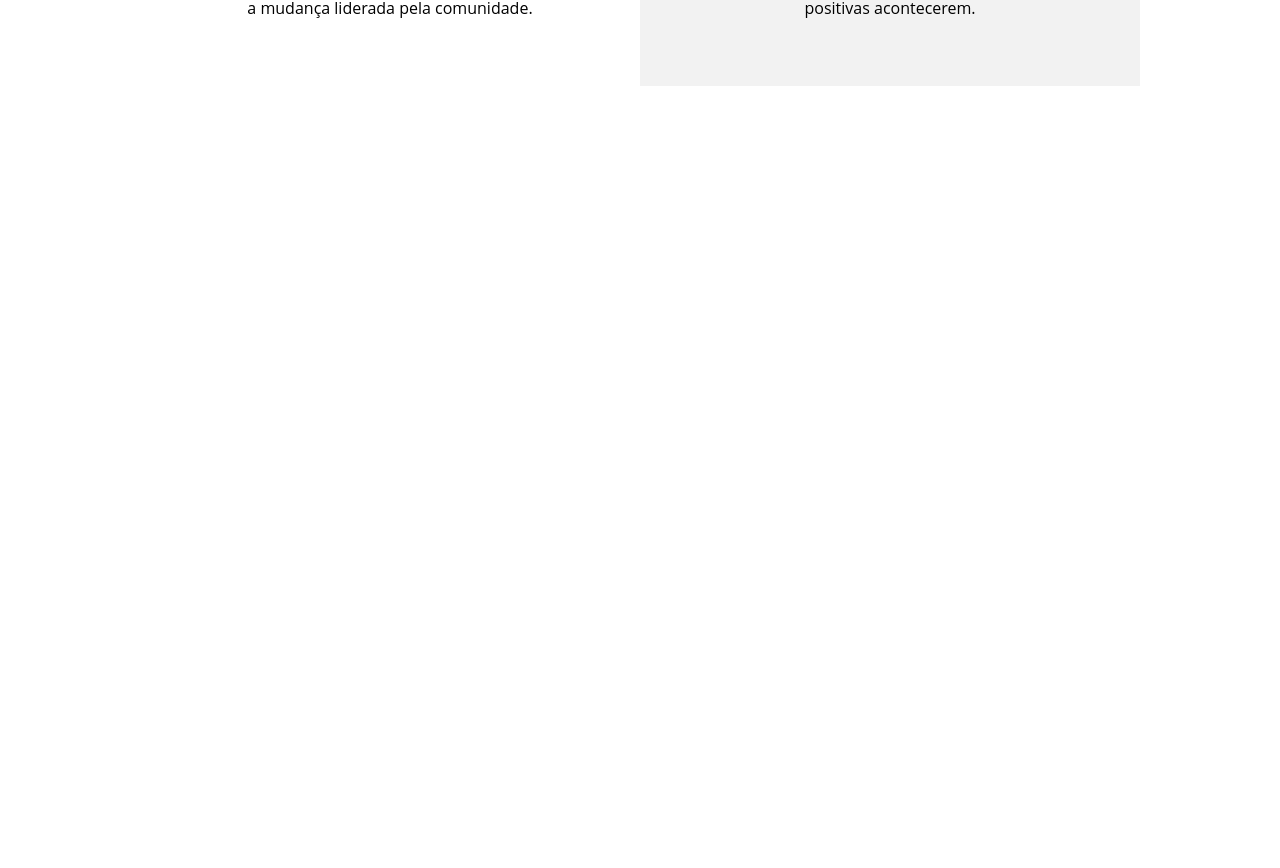
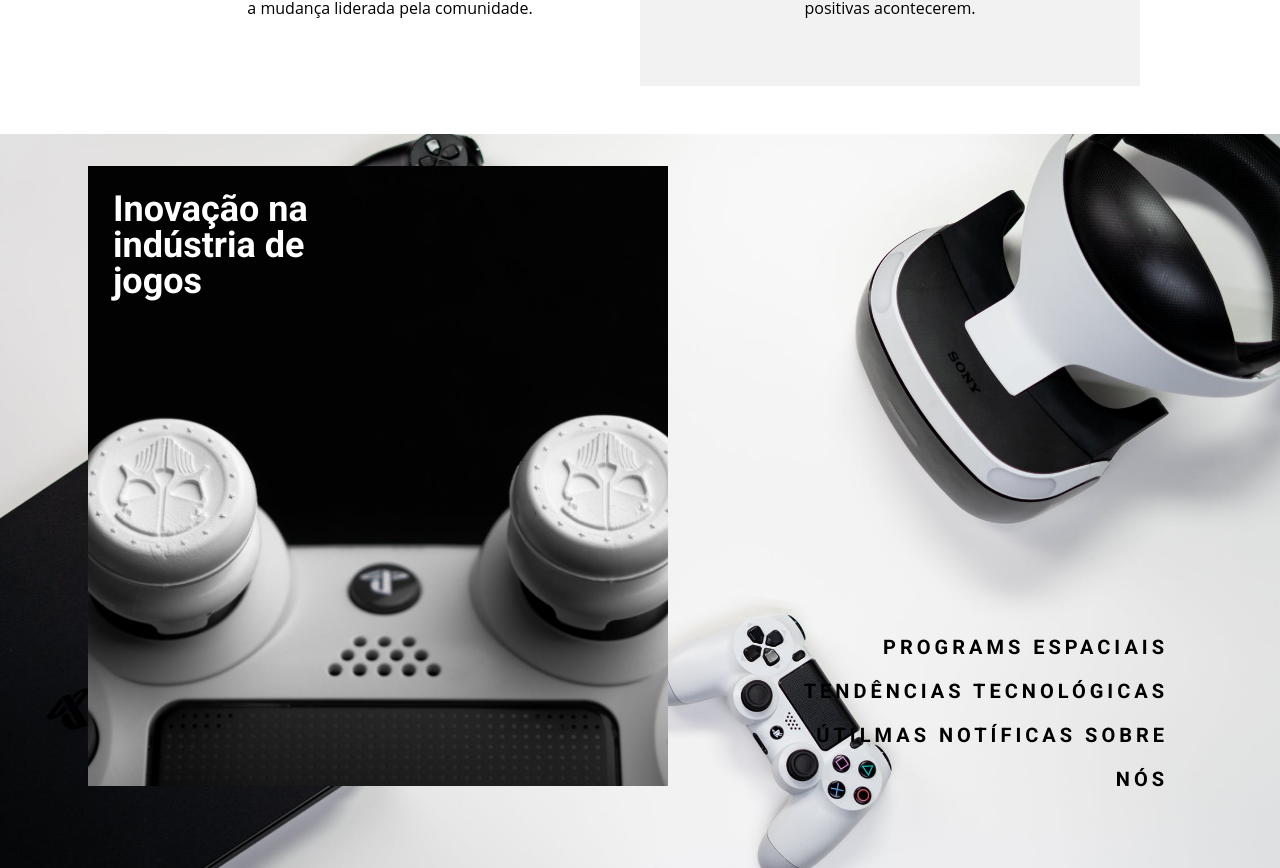
Before and after one commit to riamxpp/Playstation-Page, a React (Create React App) app: page / in a window 1280 px wide. Shown: the part 1096-1964 px from the top of the page. Before the commit the page ends 1230 px from the top, so only its background shows below. Built offline with nearby package versions, Linux system fonts and the light colour scheme.

Commit message:
Criando e estilizando componente Inovacao

```diff
--- a/src/App.tsx
+++ b/src/App.tsx
@@ -2,6 +2,7 @@ import React from "react";
 import "./App.css";
 import Haeder from "./Components/Header/Header";
 import Historia from "./Components/Historia/Historia";
+import Inovacao from "./Components/Inovacao/Inovacao";
 import Inscreva from "./Components/Inscreva/Inscreva";
 
 function App() {
@@ -10,6 +11,7 @@ function App() {
       <Haeder />
       <Inscreva />
       <Historia />
+      <Inovacao />
     </>
   );
 }
--- /dev/null
+++ b/src/Components/Inovacao/Inovacao.tsx
@@ -0,0 +1,33 @@
+import React from "react";
+import {
+  InovacaoComponent,
+  InovacaoContainer,
+  InovacaoControleContainer,
+  InovacaoProgramasContainer,
+  InovacaoTexto,
+  TituloInovacaoControler,
+} from "./InovacaoStyles";
+import Background from "../../assents/Background.jpeg";
+import Controle from "../../assents/controle-ps5.jpeg";
+
+const Inovacao = () => {
+  return (
+    <InovacaoComponent backgroundImg={Background}>
+      <InovacaoContainer>
+        <InovacaoControleContainer backgroundImg={Controle}>
+          <TituloInovacaoControler>
+            Inovação na indústria de jogos
+          </TituloInovacaoControler>
+        </InovacaoControleContainer>
+        <InovacaoProgramasContainer>
+          <InovacaoTexto>
+            Programs espaciais tendências tecnológicas útilmas notíficas sobre
+            nós
+          </InovacaoTexto>
+        </InovacaoProgramasContainer>
+      </InovacaoContainer>
+    </InovacaoComponent>
+  );
+};
+
+export default Inovacao;
--- /dev/null
+++ b/src/Components/Inovacao/InovacaoInterface.ts
@@ -0,0 +1,7 @@
+export interface InovacaoComponentInterface {
+  backgroundImg: string;
+}
+
+export interface InovacaoControleContainerInterface {
+  backgroundImg: string;
+}
--- /dev/null
+++ b/src/Components/Inovacao/InovacaoStyles.ts
@@ -0,0 +1,71 @@
+import styled from "styled-components";
+import {
+  InovacaoComponentInterface,
+  InovacaoControleContainerInterface,
+} from "./InovacaoInterface";
+
+const InovacaoComponent = styled.section<InovacaoComponentInterface>`
+  height: auto;
+  width: 100%;
+  background-image: url(${(props) => props.backgroundImg});
+  background-repeat: no-repeat;
+  background-size: cover;
+  background-position: 0 -50px;
+  display: flex;
+  align-items: center;
+  justify-content: center;
+  padding: 2rem 0;
+`;
+
+const InovacaoContainer = styled.div`
+  width: 1104px;
+  height: auto;
+  display: flex;
+`;
+
+const InovacaoControleContainer = styled.article<InovacaoControleContainerInterface>`
+  height: 670px;
+  width: 580px;
+  background-image: url(${(props) => props.backgroundImg});
+  background-repeat: no-repeat;
+  background-size: cover;
+  background-position: -300px -50px;
+`;
+
+const TituloInovacaoControler = styled.h2`
+  color: #fff;
+  line-height: 1;
+  font-weight: 900;
+  font-size: 2.25rem;
+  word-wrap: break-word;
+  text-align: left;
+  margin: 25px 0 0 25px;
+  width: 14rem;
+`;
+
+const InovacaoProgramasContainer = styled.article`
+  width: 500px;
+  display: flex;
+  align-items: flex-end;
+  justify-content: right;
+`;
+
+const InovacaoTexto = styled.p`
+  width: 25rem;
+  line-height: 2.2;
+  font-size: 1.25rem;
+  font-weight: 700;
+  letter-spacing: 4px;
+  text-transform: uppercase;
+  margin-bottom: 35px;
+  text-align: right;
+`;
+
+export {
+  InovacaoComponent,
+  InovacaoContainer,
+  InovacaoControleContainer,
+  TituloInovacaoControler,
+  InovacaoProgramasContainer,
+  InovacaoTexto,
+};
--- a/src/Components/Inscreva/Inscreva.tsx
+++ b/src/Components/Inscreva/Inscreva.tsx
@@ -5,7 +5,7 @@ import {
   TextoInscreva,
   TituloInscreva,
 } from "./InscrevaStyles";
-import backgroundImg from "../../assents/Background-inscreva-se.jpeg";
+import backgroundImg from "../../assents/Background.jpeg";
 
 const Inscreva = () => {
   return (
```
Also changed, not shown: src/assents/Background.jpeg (renamed from src/assents/Background-inscreva-se.jpeg), src/assents/controle-ps5.jpeg (added).
